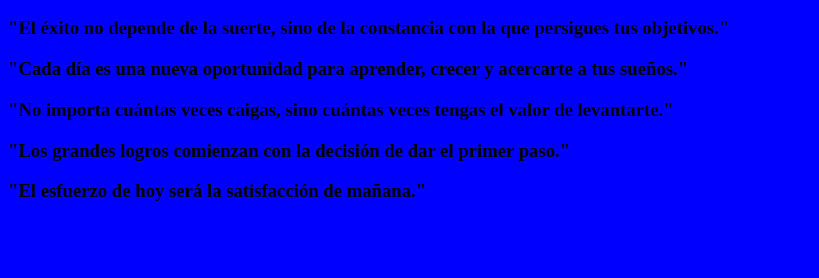
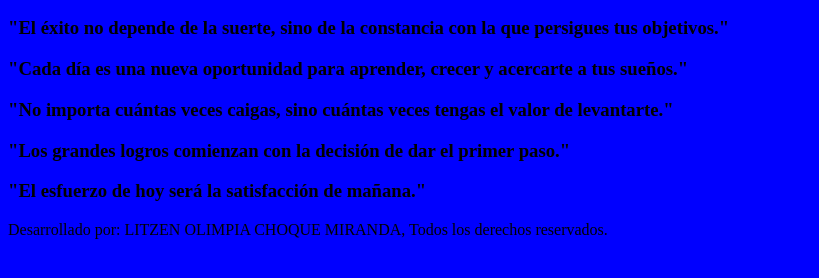
Before and after one commit to liss4322003/LITZEN_CHOQUE, a plain HTML site: page index.html in a window 1280 px wide. Shown: the part 96-374 px from the top of the page, without its empty margins (0-819 px from the left). Drawn offline with Linux system fonts and the light colour scheme.

Commit message:
Update index.html

```diff
--- a/index.html
+++ b/index.html
@@ -11,5 +11,8 @@
 <h3>"No importa cuántas veces caigas, sino cuántas veces tengas el valor de levantarte."</h3>
 <h3>"Los grandes logros comienzan con la decisión de dar el primer paso."</h3>
 <h3>"El esfuerzo de hoy será la satisfacción de mañana."</h3>
+    <footer>
+    <p>Desarrollado por: LITZEN OLIMPIA CHOQUE MIRANDA, Todos los derechos reservados.</p>
+</footer>
   </body>
 </htm>
```
